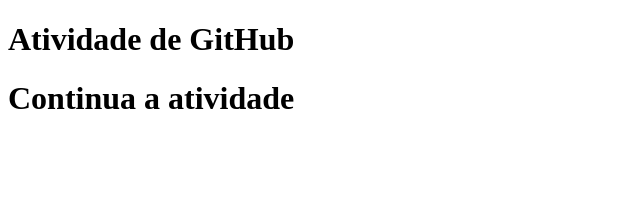
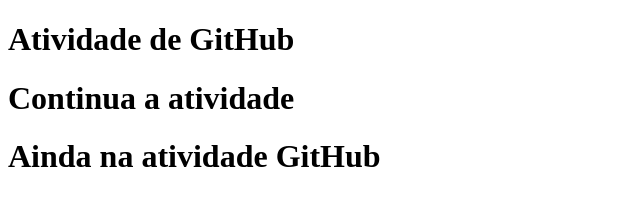
Before and after one commit to gabyrodriguescunha-ui/Atividade, a plain HTML site: page index.html in a window 1280 px wide. Shown: the whole page, without its empty margins (0-640 px from the left). Drawn offline with Linux system fonts and the light colour scheme.

Commit message:
Quarta linha do index

```diff
--- a/index.html
+++ b/index.html
@@ -8,5 +8,6 @@
   <body>
     <h1>Atividade de GitHub</h1>
     <h1>Continua a atividade</h1>
+    <h1>Ainda na atividade GitHub</h1>
   </body>
 </html>
```
